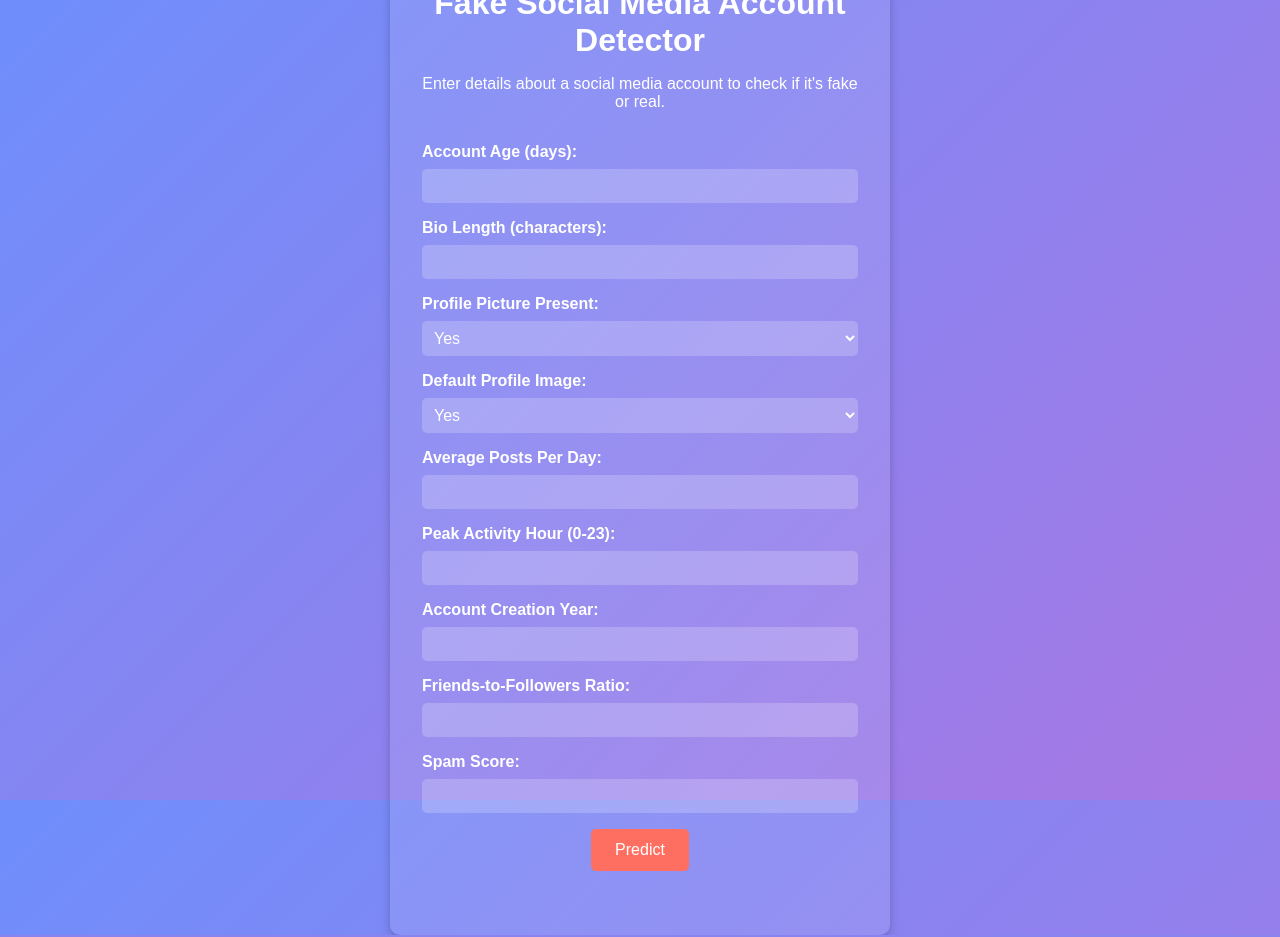
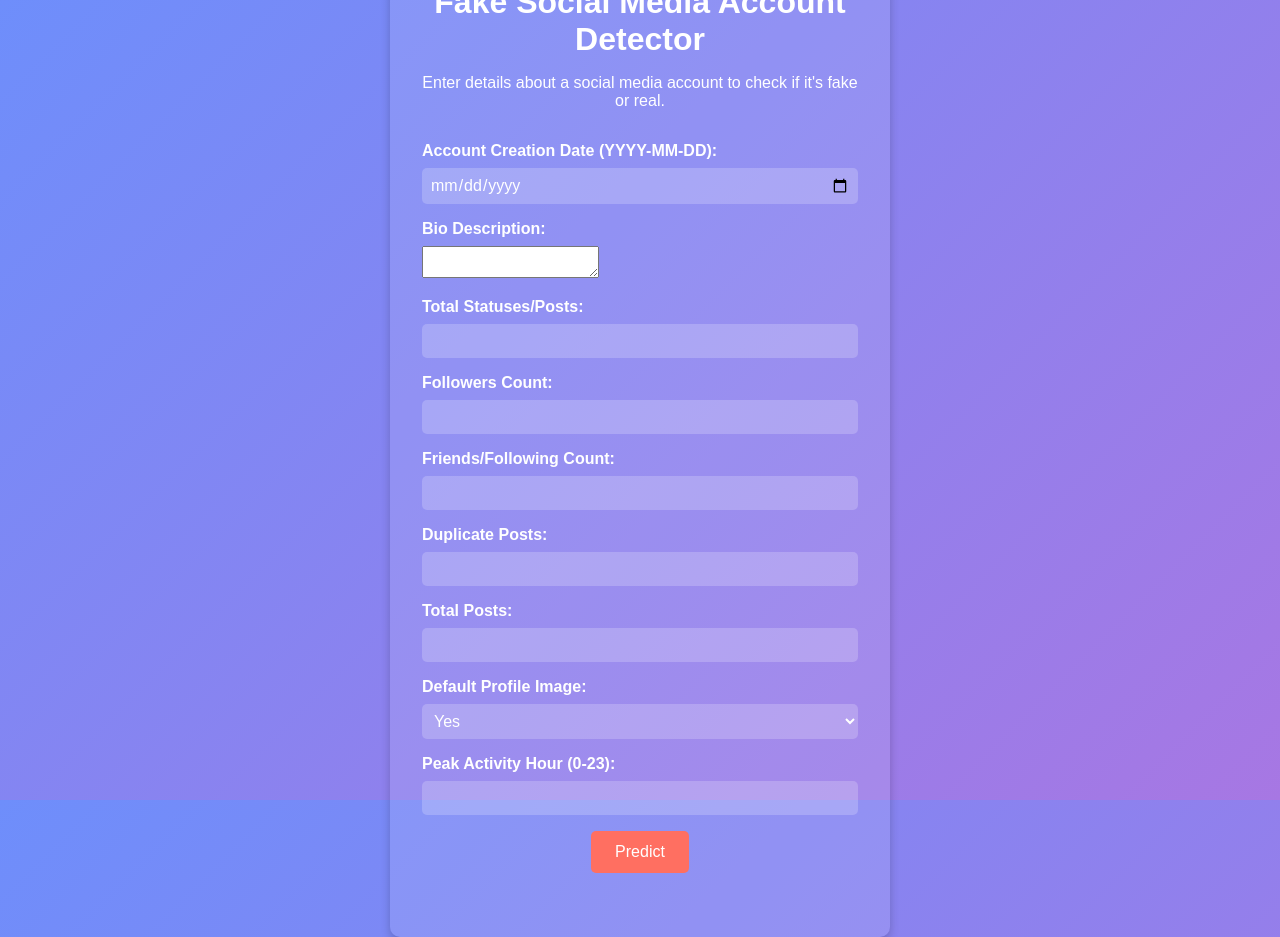
Before and after one commit to AyushYadav76/Fake_Social_Media_Account_Detection, a Flask app: page / in a window 1280 px wide. Run offline with Flask 3, Linux system fonts and the light colour scheme; parts of the project's set-up code (start-up, migrations or seed data) failed here and were passed over.

Commit message:
updating my app

```diff
--- a/static/styles.css
+++ b/static/styles.css
@@ -87,7 +87,7 @@
   }
 
   .result.success {
-    color: #4caf50;
+    color: hwb(120 95% 4%);
   }
 
   .result.error {
--- a/templates/index.html
+++ b/templates/index.html
@@ -14,21 +14,38 @@
     <form id="prediction-form">
       <!-- Input Fields -->
       <div class="input-group">
-        <label for="account_age">Account Age (days):</label>
-        <input type="number" id="account_age" name="account_age" required>
+        <label for="created_at">Account Creation Date (YYYY-MM-DD):</label>
+        <input type="date" id="created_at" name="created_at" required>
       </div>
 
       <div class="input-group">
-        <label for="bio_length">Bio Length (characters):</label>
-        <input type="number" id="bio_length" name="bio_length" required>
+        <label for="description">Bio Description:</label>
+        <textarea id="description" name="description" required></textarea>
       </div>
 
       <div class="input-group">
-        <label for="profile_picture_present">Profile Picture Present:</label>
-        <select id="profile_picture_present" name="profile_picture_present" required>
-          <option value="1">Yes</option>
-          <option value="0">No</option>
-        </select>
+        <label for="statuses_count">Total Statuses/Posts:</label>
+        <input type="number" id="statuses_count" name="statuses_count" required>
+      </div>
+
+      <div class="input-group">
+        <label for="followers_count">Followers Count:</label>
+        <input type="number" id="followers_count" name="followers_count" required>
+      </div>
+
+      <div class="input-group">
+        <label for="friends_count">Friends/Following Count:</label>
+        <input type="number" id="friends_count" name="friends_count" required>
+      </div>
+
+      <div class="input-group">
+        <label for="duplicate_posts">Duplicate Posts:</label>
+        <input type="number" id="duplicate_posts" name="duplicate_posts" required>
+      </div>
+
+      <div class="input-group">
+        <label for="total_posts">Total Posts:</label>
+        <input type="number" id="total_posts" name="total_posts" required>
       </div>
 
       <div class="input-group">
@@ -40,28 +57,8 @@
       </div>
 
       <div class="input-group">
-        <label for="average_posts_per_day">Average Posts Per Day:</label>
-        <input type="number" step="0.01" id="average_posts_per_day" name="average_posts_per_day" required>
-      </div>
-
-      <div class="input-group">
-        <label for="peak_activity_hour">Peak Activity Hour (0-23):</label>
-        <input type="number" id="peak_activity_hour" name="peak_activity_hour" min="0" max="23" required>
-      </div>
-
-      <div class="input-group">
-        <label for="account_creation_year">Account Creation Year:</label>
-        <input type="number" id="account_creation_year" name="account_creation_year" required>
-      </div>
-
-      <div class="input-group">
-        <label for="friends_to_followers_ratio">Friends-to-Followers Ratio:</label>
-        <input type="number" step="0.01" id="friends_to_followers_ratio" name="friends_to_followers_ratio" required>
-      </div>
-
-      <div class="input-group">
-        <label for="spam_score">Spam Score:</label>
-        <input type="number" step="0.01" id="spam_score" name="spam_score" required>
+        <label for="hour_of_day">Peak Activity Hour (0-23):</label>
+        <input type="number" id="hour_of_day" name="hour_of_day" min="0" max="23" required>
       </div>
 
       <!-- Submit Button -->
```
